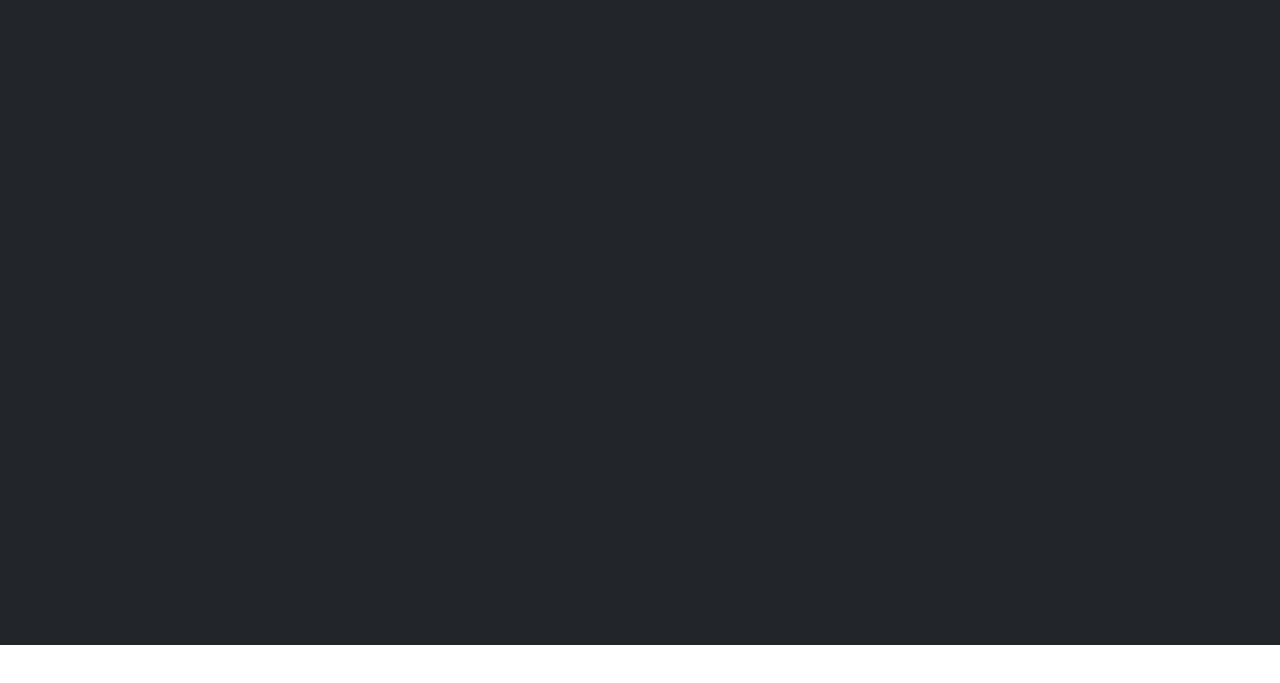
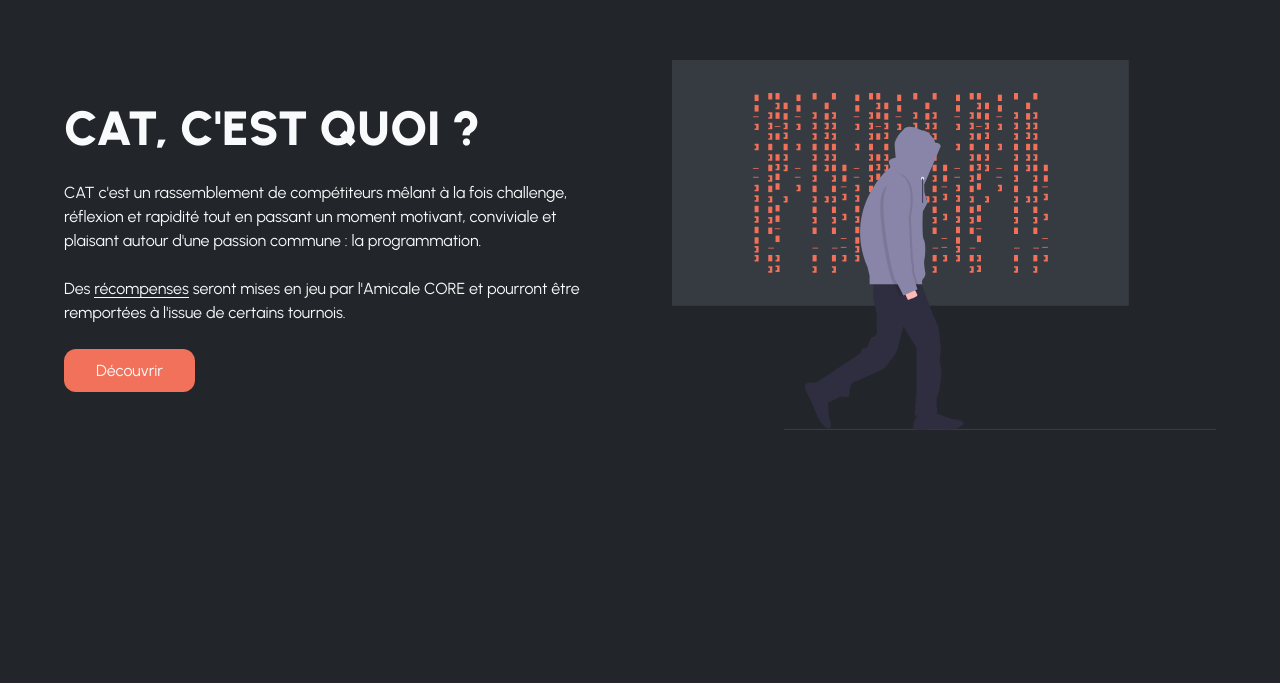
Before and after one commit to AmicaleCORE/CAT-WebApp, a Vue app: page / in a window 1280 px wide. Shown: the part 155-838 px from the top of the page. Before the commit the page ends 800 px from the top, so only its background shows below. Built offline with nearby package versions, Linux system fonts and the light colour scheme.

Commit message:
:rocket: Home page base design (hero section)

```diff
--- a/src/views/HomeView.vue
+++ b/src/views/HomeView.vue
@@ -1,16 +1,78 @@
 <script>
 import { defineComponent } from 'vue'
+import ToolTip from '@/components/misc/infos/ToolTip.vue'
+import CallToAction from '@/components/misc/buttons/CallToAction.vue'
 
 export default defineComponent({
-  name: 'HomeView'
+  name: 'HomeView',
+  components: { CallToAction, ToolTip },
+  methods: {
+    scrollTo (element) {
+      this.$refs[element]?.scrollIntoView({ behavior: 'smooth' })
+    }
+  }
 })
 </script>
 
 <template>
-  <div class="home">
-  </div>
+  <section class="section hero">
+    <div class="section--wrapper hero__texts">
+      <h1 class="section--title hero__texts--title">CAT, c'est quoi ?</h1>
+      <p class="section--description hero__texts--subtitle">
+        CAT c'est un rassemblement de compétiteurs mêlant à la fois challenge, réflexion et rapidité tout en passant un moment motivant, conviviale et plaisant autour d'une passion commune : la <span class="bold">programmation</span>.
+        <br /><br />
+        Des <ToolTip display="récompenses">Lots divers et variés.</ToolTip> seront mises en jeu par l'Amicale CORE et pourront être remportées à l'issue de certains tournois.
+      </p>
+      <CallToAction @click.prevent="scrollTo('next')">Découvrir</CallToAction>
+    </div>
+
+    <span class="hero--thumbnail" v-html="require('../../public/assets/images/illustrations/hacker_mind.js')"></span>
+  </section>
+
+  <section class="section next" ref="next">
+    <!-- TODO -->
+  </section>
 </template>
 
 <style scoped lang="scss">
+@use '../assets/css/book';
 
+.section {
+  width: 100%;
+  padding: 1em 4em;
+  min-height: 100vh;
+
+  &--title {
+    font-size: 3em;
+    font-weight: 900;
+    text-transform: uppercase;
+  }
+
+  &--description {
+    line-height: 1.5em;
+  }
+}
+
+.hero {
+  gap: 4em;
+  display: grid;
+  place-items: center;
+  grid-template-columns: repeat(2, 1fr);
+
+  &__texts {
+    gap: 1.5em;
+    display: flex;
+    flex-direction: column;
+  }
+
+  &--thumbnail {
+    width: 100%;
+    display: inline-block;
+    color: book.$background-darker;
+  }
+}
+
+.next {
+
+}
 </style>
```
